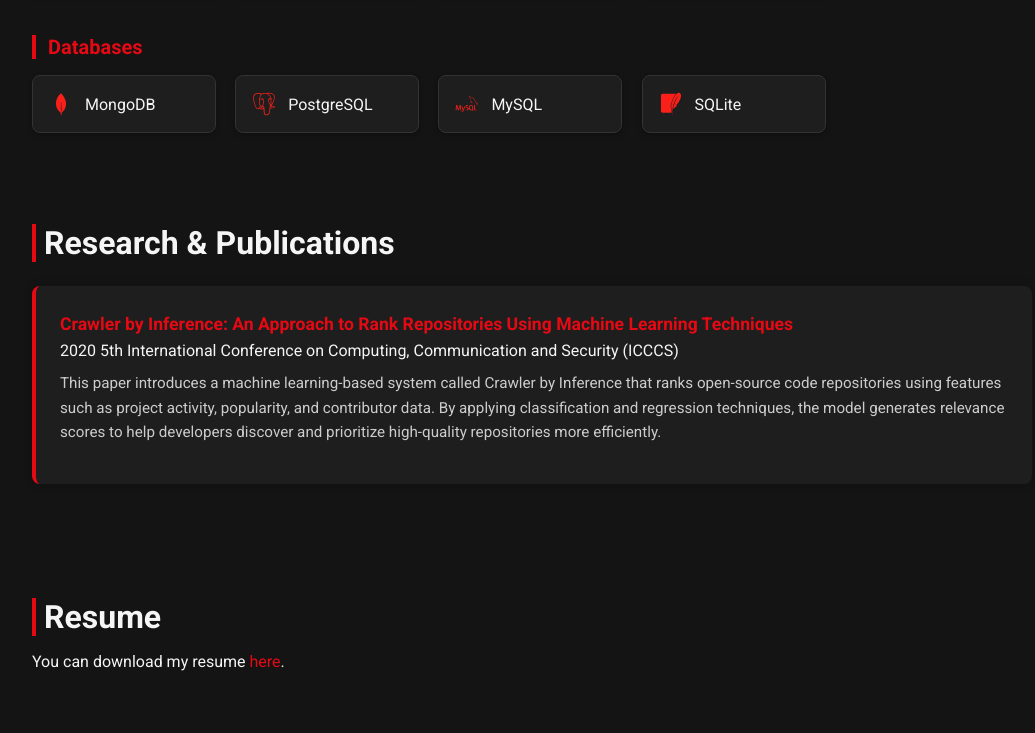
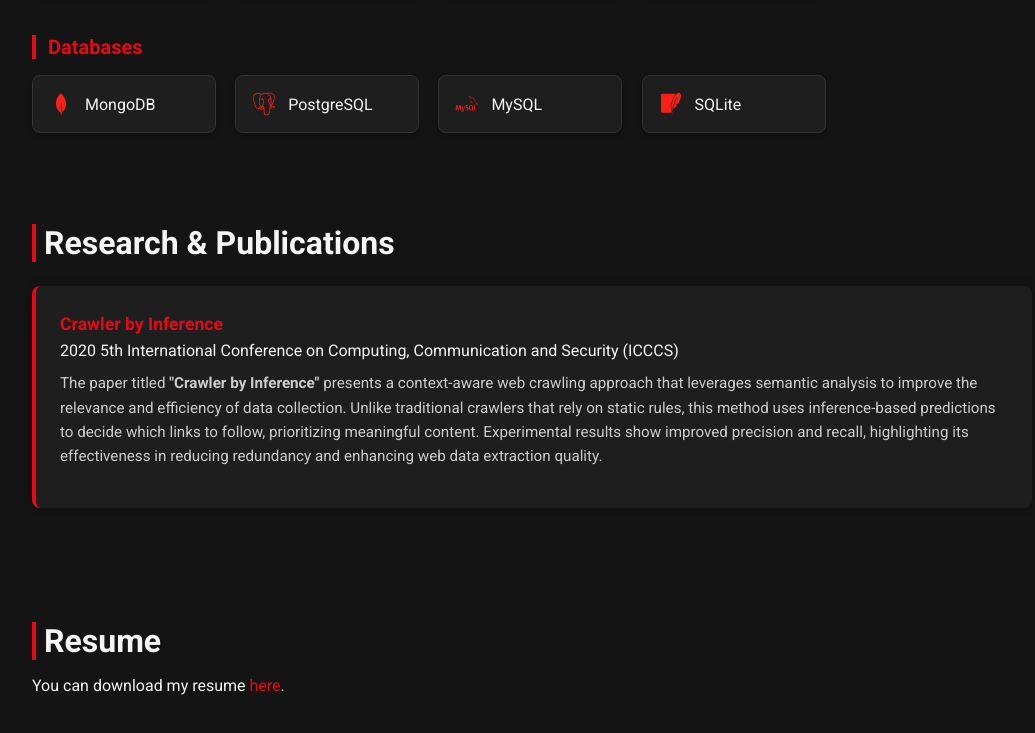
Before and after one commit to PratikshaAigal/pratikshaaigal.github.io, a plain HTML site: page index.html in a window 1280 px wide. Shown: the part 2746-3479 px from the top of the page, without its empty margins (108-1143 px from the left). Drawn offline with Linux system fonts and the light colour scheme.

Commit message:
fixes in publication info

```diff
--- a/index.html
+++ b/index.html
@@ -151,12 +151,12 @@
       <li class="paper-entry">
         <strong>
           <a href="https://ieeexplore.ieee.org/document/9181364" target="_blank" rel="noopener noreferrer">
-            Crawler by Inference: An Approach to Rank Repositories Using Machine Learning Techniques
+            Crawler by Inference
           </a>
         </strong>
         <div class="paper-conference">2020 5th International Conference on Computing, Communication and Security (ICCCS)</div>
         <p class="paper-summary">
-          This paper introduces a machine learning-based system called Crawler by Inference that ranks open-source code repositories using features such as project activity, popularity, and contributor data. By applying classification and regression techniques, the model generates relevance scores to help developers discover and prioritize high-quality repositories more efficiently.
+            The paper titled <b>"Crawler by Inference"</b> presents a context-aware web crawling approach that leverages semantic analysis to improve the relevance and efficiency of data collection. Unlike traditional crawlers that rely on static rules, this method uses inference-based predictions to decide which links to follow, prioritizing meaningful content. Experimental results show improved precision and recall, highlighting its effectiveness in reducing redundancy and enhancing web data extraction quality.
         </p>
       </li>
     </ul>
```
